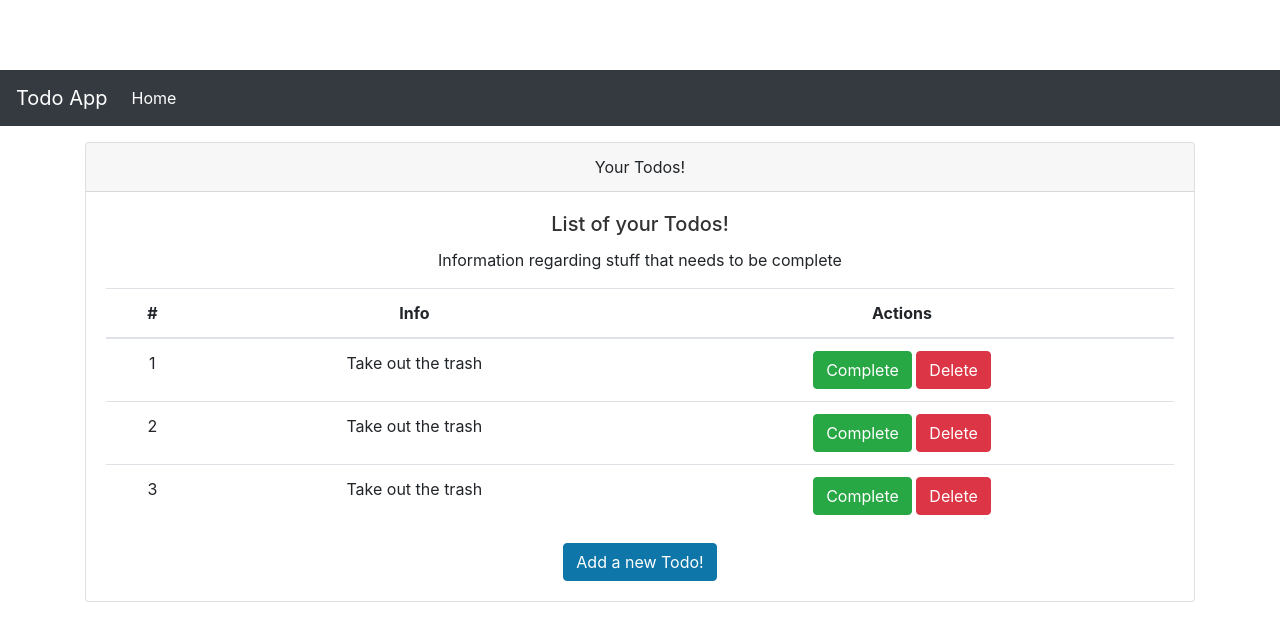
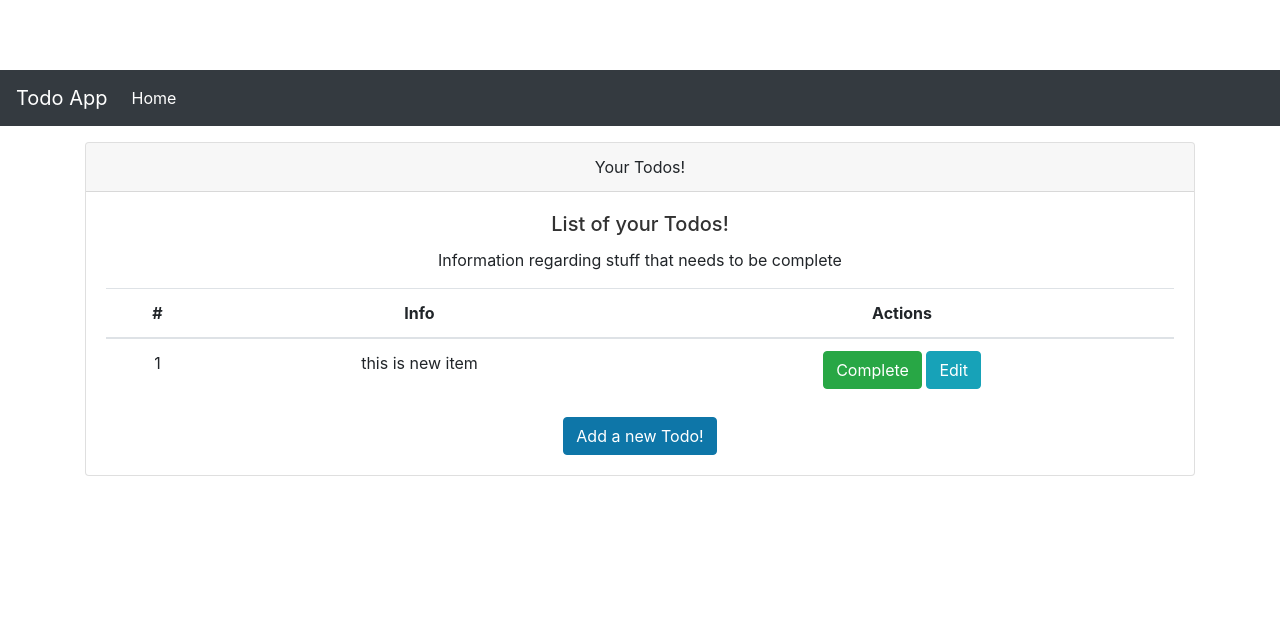
Before and after one commit to tree-1917/FullStack_TodoAPP, a FastAPI app: page /todos/ in a window 1280 px wide. Shown: the top 641 px of the page. Run offline with FastAPI, Linux system fonts and the light colour scheme; some libraries are stand-ins or nearby versions.

Commit message:
finish untill 202-Delete Todo

```diff
--- a/routers/todos.py
+++ b/routers/todos.py
@@ -3,7 +3,7 @@ import sys
 sys.path.append("..")
 
 from typing import Optional
-from fastapi import Depends, HTTPException, APIRouter, Request
+from fastapi import Depends, Form, HTTPException, APIRouter, Request,status
 import models
 from database import engine, SessionLocal
 from sqlalchemy.orm import Session
@@ -12,7 +12,8 @@ from .auth import get_current_user, get_user_exception
 
 from fastapi.responses import HTMLResponse
 from fastapi.templating import Jinja2Templates
-
+from starlette.responses import RedirectResponse
+from starlette import status
 # TODO: Initialize APIRouter with a prefix and tags for the todos endpoint
 router = APIRouter(
     prefix="/todos",
@@ -36,15 +37,69 @@ def get_db():
 
 # TODO: Define the endpoint to read all todos by the current user, returning an HTML response
 @router.get("/", response_class=HTMLResponse)
-async def read_all_by_user(request: Request):
-    return templates.TemplateResponse("home.html", {"request": request})
+async def read_all_by_user(request: Request, db: Session = Depends(get_db)):
+
+    todos = db.query(models.Todos).filter(models.Todos.owner_id == 1).all()
+
+    return templates.TemplateResponse("home.html", {"request": request, "todos": todos})
 
 # TODO: Define the endpoint to add a new todo, returning an HTML response
 @router.get("/add-todo", response_class=HTMLResponse)
 async def add_new_todo(request: Request):
     return templates.TemplateResponse("add-todo.html", {"request": request})
 
+@router.post("/add-todo", response_class=HTMLResponse)
+async def add_new_todo(request: Request, title: str = Form(...),
+                       description : str = Form(...) ,
+                       priority: int = Form(...) ,
+                       db: Session = Depends(get_db)) :
+    todo_model = models.Todos()
+    todo_model.title = title
+    todo_model.description = description
+    todo_model.priority = priority
+    todo_model.complete = False
+    todo_model.owner_id = 1
+
+
+    db.add(todo_model)
+    db.commit()
+
+    return RedirectResponse(url="/todos/", status_code=status.HTTP_302_FOUND)
+
 # TODO: Define the endpoint to edit an existing todo, returning an HTML response
-@router.get("/edit-todo", response_class=HTMLResponse)
-async def edit_todo(request: Request):
-    return templates.TemplateResponse("edit-todo.html", {"request": request})
+@router.get("/edit-todo/{todo_id}", response_class=HTMLResponse)
+async def edit_todo(request: Request, todo_id:int, db: Session = Depends(get_db)):
+    todo = db.query(models.Todos).filter(models.Todos.id == todo_id).first()
+    return templates.TemplateResponse("edit-todo.html", {"request": request, "todo" : todo})
+
+@router.post("/edit-todo/{todo_id}", response_class=HTMLResponse)
+async def edit_todo_commit(request: Request, todo_id :int , title : str = Form(...),
+                           description: str = Form(...),
+                           priority: int = Form(...),
+                           db : Session = Depends(get_db)) :
+    todo_model = db.query(models.Todos).filter(models.Todos.id == todo_id).first()
+
+    todo_model.title = title
+    todo_model.description = description
+    todo_model.priority = priority
+
+    db.add(todo_model)
+
+    db.commit()
+
+    return RedirectResponse(url="/todos", status_code = status.HTTP_302_FOUND)
+
+@router.get("/delete/{todo_id}")
+async def delete_todo(request: Request, todo_id : int, db: Session = Depends(get_db)):
+
+    todo_model = db.query(models.Todos).filter(models.Todos.id == todo_id)\
+        .filter(models.Todos.owner_id == 1).first()
+
+    if todo_model is None :
+        return RedirectResponse(url="/todos", status_code=status.HTTP_404_NOT_FOUND)
+
+    db.query(models.Todos).filter(models.Todos.id == todo_id).delete()
+
+    db.commit()
+
+    return RedirectResponse(url="/todos", status_code=status.HTTP_302_FOUND)
--- a/templates/add-todo.html
+++ b/templates/add-todo.html
@@ -3,7 +3,7 @@
   <div class="card">
     <div class="card-header">Make a new todo</div>
     <div class="card-body">
-      <form>
+      <form method="POST">
         <div class="form-group">
           <label>Title</label>
           <input type="text" class="form-control" name="title" required />
--- /dev/null
+++ b/templates/components/navbar.html
@@ -0,0 +1,25 @@
+<!--Start Navbar-->
+<div>
+  <nav class="navbar navbar-expand-md navbar-dark main-color bg-dark mb-3">
+    <a class="navbar-brand" href="#">Todo App</a>
+    <button
+      class="navbar-toggler"
+      type="button"
+      data-toggle="collapse"
+      data-target="#navbarNav"
+      aria-controls="navbarNav"
+      aria-expanded="false"
+      aria-label="Toggle navigation"
+    >
+      <span class="navbar-toggler-icon"></span>
+    </button>
+    <div class="collapse navbar-collapse" id="navbarNav">
+      <ul class="navbar-nav">
+        <li class="nav-item active">
+          <a class="nav-link" href="#">Home </a>
+        </li>
+      </ul>
+    </div>
+  </nav>
+</div>
+<!--End Navbar-->
--- a/templates/home.html
+++ b/templates/home.html
@@ -17,36 +17,26 @@
           </tr>
         </thead>
         <tbody>
+          {%for todo in todos %}
           <tr class="pointer">
-            <td>1</td>
-            <td id="td1">Take out the trash</td>
+            <td>{{loop.index}}</td>
+            <td>{{todo.title}}</td>
             <td>
               <button type="button" class="btn btn-success">Complete</button>
-              <button type="button" class="btn btn-danger">Delete</button>
+              <button
+                onclick="window.location.href='edit-todo/{{todo.id}}'"
+                type="button"
+                class="btn btn-info"
+              >
+                Edit
+              </button>
             </td>
           </tr>
-
-          <tr class="pointer">
-            <td>2</td>
-            <td>Take out the trash</td>
-            <td>
-              <button type="button" class="btn btn-success">Complete</button>
-              <button type="button" class="btn btn-danger">Delete</button>
-            </td>
-          </tr>
-
-          <tr class="pointer">
-            <td>3</td>
-            <td>Take out the trash</td>
-            <td>
-              <button type="button" class="btn btn-success">Complete</button>
-              <button type="button" class="btn btn-danger">Delete</button>
-            </td>
-          </tr>
+          {%endfor%}
         </tbody>
       </table>
       <!--End Todos Table-->
-      <a href="#" class="btn btn-primary">Add a new Todo!</a>
+      <a href="add-todo" class="btn btn-primary">Add a new Todo!</a>
     </div>
   </div>
 </div>
--- a/templates/layout.html
+++ b/templates/layout.html
@@ -20,36 +20,13 @@
     <title>TodoApp</title>
   </head>
   <body>
-    <!--Start Navbar-->
-    <div>
-      <nav class="navbar navbar-expand-md navbar-dark main-color bg-dark mb-3">
-        <a class="navbar-brand" href="#">Todo App</a>
-        <button
-          class="navbar-toggler"
-          type="button"
-          data-toggle="collapse"
-          data-target="#navbarNav"
-          aria-controls="navbarNav"
-          aria-expanded="false"
-          aria-label="Toggle navigation"
-        >
-          <span class="navbar-toggler-icon"></span>
-        </button>
-        <div class="collapse navbar-collapse" id="navbarNav">
-          <ul class="navbar-nav">
-            <li class="nav-item active">
-              <a class="nav-link" href="#">Home </a>
-            </li>
-          </ul>
-        </div>
-      </nav>
-    </div>
-    <!--End Navbar-->
+    <!-- Start NavBar-->
+    {% include "components/navbar.html" %}
+    <!--End NavBar-->
     <!-- Start Blocks -->
-    {% block content %}
+    <main>{% block content %} {% endblock content %}</main>
+    <!-- End Blocks -->
 
-    {% endblock content %}
-    <!-- End Blocks -->
     <!--Start Scripts-->
     <script src="{{ url_for('static', path='/todo/js/jquery-slim.js') }}"></script>
     <script src="{{ url_for('static', path='/todo/js/popper.js') }}"></script>
```
Also changed, not shown: templates/edit-todo.html (+19 -14 lines), todos.db, 1 other file.
